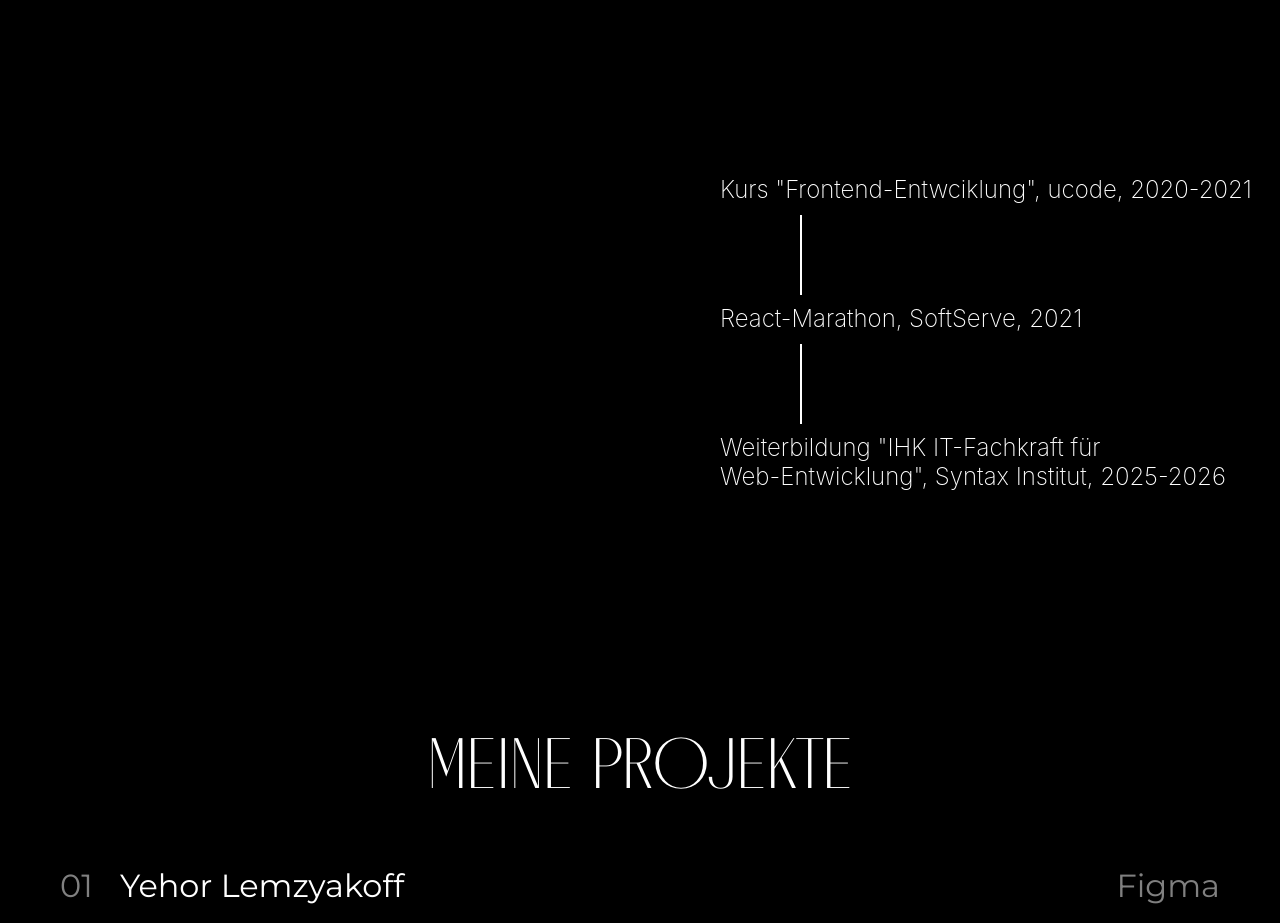
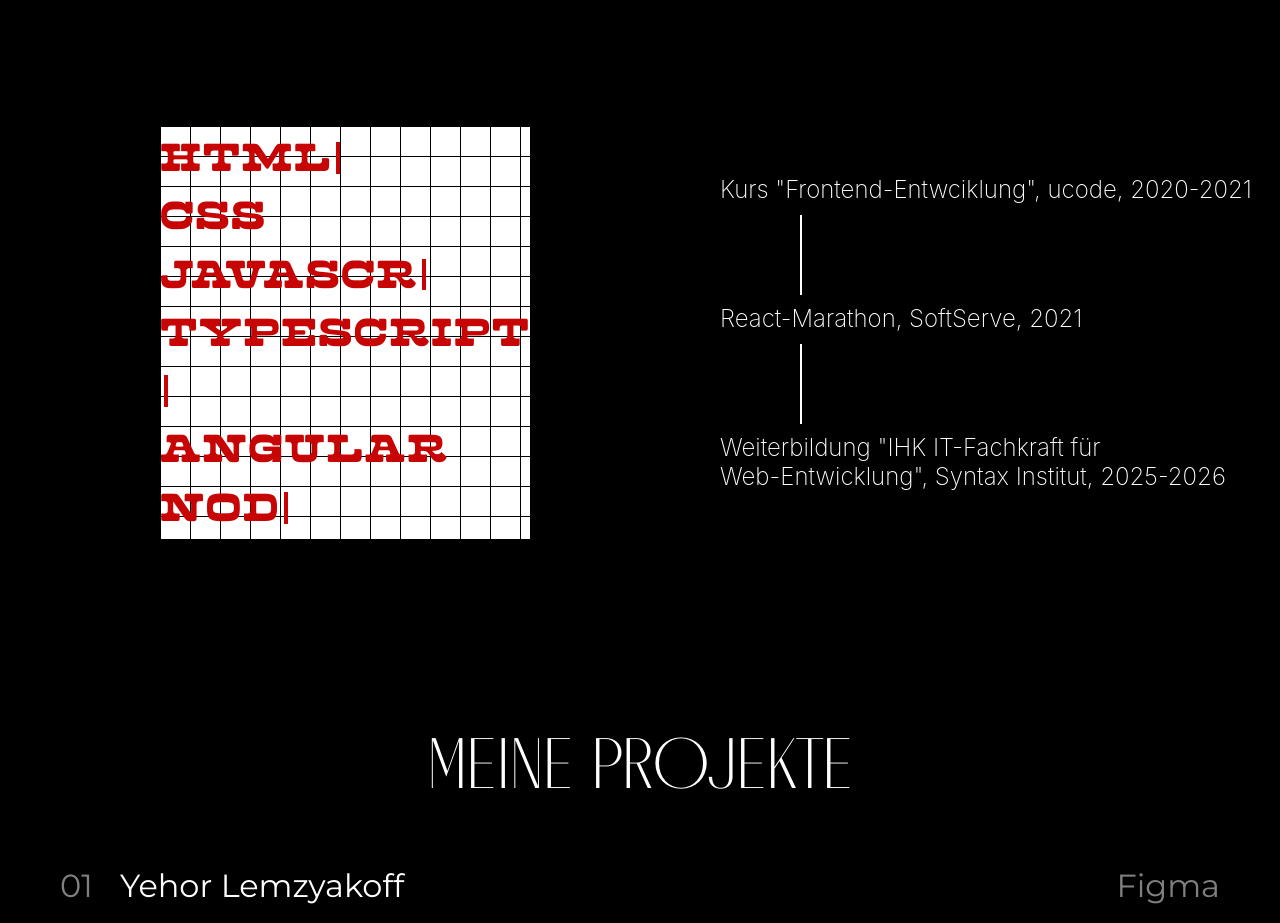
Before and after one commit to tetianarusetska/react-portfolio, a React (Vite) app: page / in a window 1280 px wide. Shown: the part 1740-2663 px from the top of the page. Built offline with nearby package versions, Linux system fonts and the light colour scheme.

Commit message:
fix vercel release

```diff
--- a/src/components/thirdPage.jsx
+++ b/src/components/thirdPage.jsx
@@ -1,5 +1,5 @@
 import img2 from '../assets/images/rectangle.svg'
-// import Typewriter from '../components/animations/typeWriter.jsx'
+import Typewriter from '../components/animations/typeWriter.jsx'
 
 function ThirdPage() {
     return <div className="h-screen w-screen">
@@ -8,7 +8,7 @@ function ThirdPage() {
         </div>
         <div className="content flex flex-row">
             <div className="animation flex-1 ml-[160px] mt-[120px]">
-                {/* <Typewriter /> */}
+                <Typewriter />
             </div>
             <div className="itInfo flex-1 flex flex-col gap-[10px] mt-[170px]">
                 <p className="leading-[1.2em] font-[Monserrat, sans-serif] font-extralight text-[24px]">Kurs "Frontend-Entwciklung", ucode, 2020-2021</p>
```
